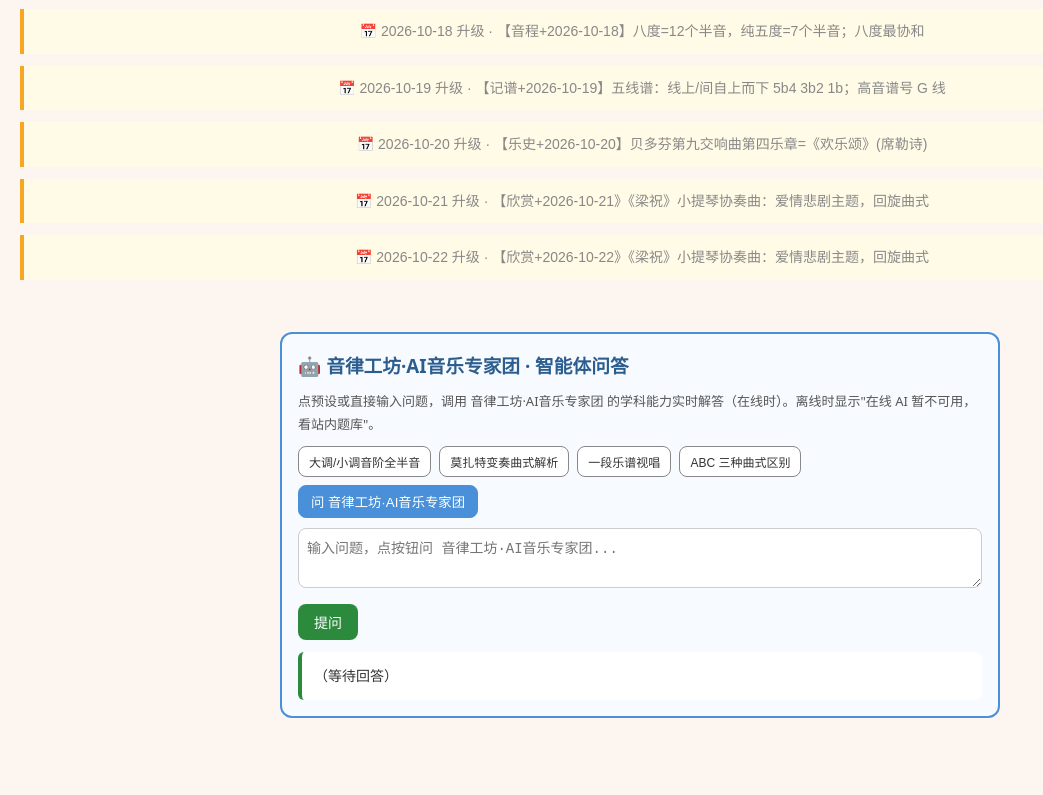
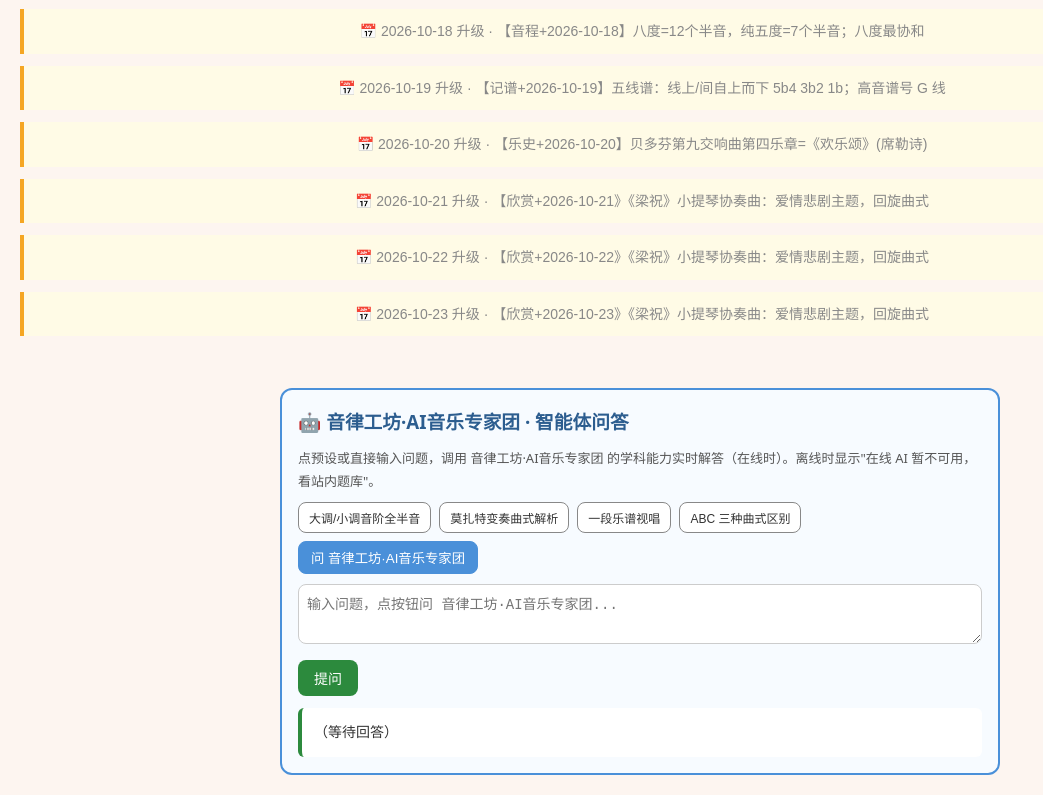
Before and after one commit to dapengzhanchi141345/li-yanming-music, a plain HTML site: page index.html in a window 1280 px wide. Shown: the part 1375-2170 px from the top of the page, without its empty margins (0-1043 px from the left). Before the commit the page ends 2113 px from the top, so only its background shows below. Drawn offline with Linux system fonts and the light colour scheme.

Commit message:
music 12独立站升级 2026-10-23

```diff
--- a/index.html
+++ b/index.html
@@ -142,6 +142,8 @@ footer{text-align:center;padding:20px;color:#888;font-size:13px;margin-top:30px;
 <div style="background:#fffbe6;border-left:4px solid #f5a623;padding:10px;margin:12px 0;font-size:14px">📅 2026-10-21 升级 · 【欣赏+2026-10-21》《梁祝》小提琴协奏曲：爱情悲剧主题，回旋曲式</div>
 
 <div style="background:#fffbe6;border-left:4px solid #f5a623;padding:10px;margin:12px 0;font-size:14px">📅 2026-10-22 升级 · 【欣赏+2026-10-22》《梁祝》小提琴协奏曲：爱情悲剧主题，回旋曲式</div>
+
+<div style="background:#fffbe6;border-left:4px solid #f5a623;padding:10px;margin:12px 0;font-size:14px">📅 2026-10-23 升级 · 【欣赏+2026-10-23》《梁祝》小提琴协奏曲：爱情悲剧主题，回旋曲式</div>
 </footer>
 
 <script>
```
